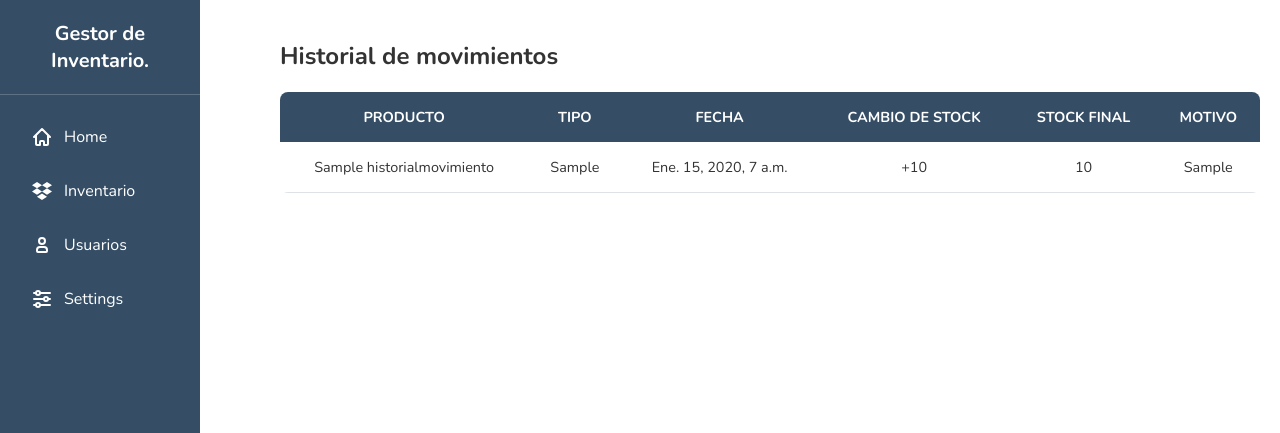
After one commit to lvkhss/GestorInventario, a Django app: page /historial in a window 1280 px wide. The commit adds this page. Shown: the top 433 px of the page. Run offline with Django 3.2, Linux system fonts and the light colour scheme; a user stored in the database is signed in; tables that the repository leaves empty hold one stand-in row (values such as "Sample post").

Commit message:
hiisitorial movimiento guardar
se

```diff
--- a/inventory/forms.py
+++ b/inventory/forms.py
@@ -16,11 +16,12 @@ class ProductoForm(forms.Form):
 class SellanteForm(forms.ModelForm):
     class Meta:
         model = Sellantes
-        fields = ('name', 'price', 'type')
+        fields = ('name', 'price', 'type', 'stock')
         labels = {
             'name': 'Nombre',
             'type': 'Tipo',
             'price': 'Precio',
+            'stock': 'Stock',
         }
 
     def __init__(self, *args, **kwargs):
@@ -33,11 +34,12 @@ class SellanteForm(forms.ModelForm):
 class HerramientaForm(forms.ModelForm):
     class Meta:
         model = Herramientas
-        fields = ('name', 'price', 'type')
+        fields = ('name', 'price', 'type', 'stock')
         labels = {
             'name': 'Nombre',
             'type': 'Tipo',
             'price': 'Precio',
+            'stock': 'Stock',
         }
 
     def __init__(self, *args, **kwargs):
@@ -49,11 +51,12 @@ class HerramientaForm(forms.ModelForm):
 class PinturaForm(forms.ModelForm):
     class Meta:
         model = Pinturas
-        fields = ('name', 'price', 'type')
+        fields = ('name', 'price', 'type', 'stock')
         labels = {
             'name': 'Nombre',
             'type': 'Tipo',
             'price': 'Precio',
+            'stock': 'Stock',
         }
 
     def __init__(self, *args, **kwargs):
--- a/inventory/models.py
+++ b/inventory/models.py
@@ -6,7 +6,7 @@ class Producto(models.Model):
     name = models.CharField(max_length=200, default='Sin nombre')
     type = models.CharField(max_length=200, blank=False)
     price = models.IntegerField()
-
+    stock = models.IntegerField(default=0)
     choices = (
         ('AVAILABLE', 'Item ready to be purchased'),
         ('SOLD', 'Item already purchased'),
@@ -36,3 +36,15 @@ class Herramientas(Producto):
 
 class Pinturas(Producto):
     pass
+
+class HistorialMovimiento(models.Model):
+    producto_id = models.IntegerField()
+    nombre_producto = models.CharField(max_length=200)
+    tipo_producto = models.CharField(max_length=50)  # "Sellante", "Herramienta", "Pintura"
+    fecha = models.DateTimeField(auto_now_add=True)
+    cambio_stock = models.IntegerField()  # Positivo para entrada, negativo para salida
+    stock_final = models.IntegerField()
+    motivo = models.CharField(max_length=255, blank=True)
+
+    def __str__(self):
+        return f"{self.nombre_producto} ({self.tipo_producto}) - {self.cambio_stock} unidades"
--- /dev/null
+++ b/inventory/templates/inv/historial.html
@@ -0,0 +1,29 @@
+{% extends 'inv/base.html' %}
+
+{% block body %}
+<h2>Historial de movimientos</h2>
+<table class="table table-striped">
+  <thead>
+    <tr>
+      <th>Producto</th>
+      <th>Tipo</th>
+      <th>Fecha</th>
+      <th>Cambio de Stock</th>
+      <th>Stock Final</th>
+      <th>Motivo</th>
+    </tr>
+  </thead>
+  <tbody>
+    {% for mov in movimientos %}
+      <tr>
+        <td>{{ mov.nombre_producto }}</td>
+        <td>{{ mov.tipo_producto }}</td>
+        <td>{{ mov.fecha }}</td>
+        <td>{% if mov.cambio_stock > 0 %}+{% endif %}{{ mov.cambio_stock }}</td>
+        <td>{{ mov.stock_final }}</td>
+        <td>{{ mov.motivo }}</td>
+      </tr>
+    {% endfor %}
+  </tbody>
+</table>
+{% endblock %}
--- a/inventory/templates/inv/tabla_productos.html
+++ b/inventory/templates/inv/tabla_productos.html
@@ -5,7 +5,7 @@
         <th>id</th>
         <th>Nombre</th>
         <th>Precio</th>
-        <th>Fecha</th>
+        <th>Stock</th>
         <th></th>
       </tr>
     </thead>
@@ -15,7 +15,7 @@
           <td>{{ entry.item.pk }}</td>
           <td>{{ entry.item.name }}</td>
           <td>{{ entry.item.price }} $</td>
-          <td>{{ entry.item.date_added }}</td>
+          <td>{{ entry.item.stock }}</td>
           <td>
             {% if entry.category == "Sellantes" %}
               <a href="{% url 'edit_sellante' entry.item.pk %}" class="btn btn-warning btn-sm" role="button" aria-pressed="true">Editar</a>
--- a/inventory/urls.py
+++ b/inventory/urls.py
@@ -20,4 +20,6 @@ urlpatterns = [
     re_path(r'^$', login_view, name='login'),
     re_path(r'^register$', register_view, name='register'),
     re_path(r'^usuarios$', users_view, name='users'),
+    re_path(r'^historial$', historial, name='historial'),
+
 ]
--- a/inventory/views.py
+++ b/inventory/views.py
@@ -54,6 +54,11 @@ def login_view(request):
 @login_required
 def inventario(request):
     return render(request, 'inv/inventario.html')
+
+@login_required
+def historial(request):
+    movimientos = HistorialMovimiento.objects.all().order_by('-fecha')
+    return render(request, 'inv/historial.html', {'movimientos': movimientos})
 
 @login_required
 def index(request):
```
Also changed, not shown: db.sqlite3, inventory/migrations/0003_herramientas_stock_pinturas_stock_sellantes_stock.py (added), inventory/migrations/0004_historialmovimiento.py (added).
